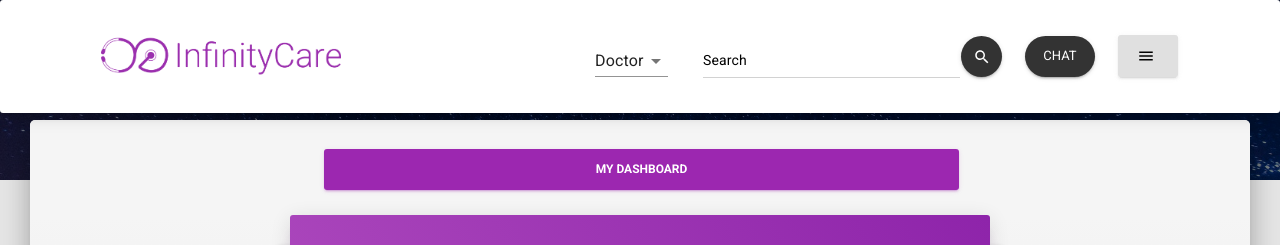
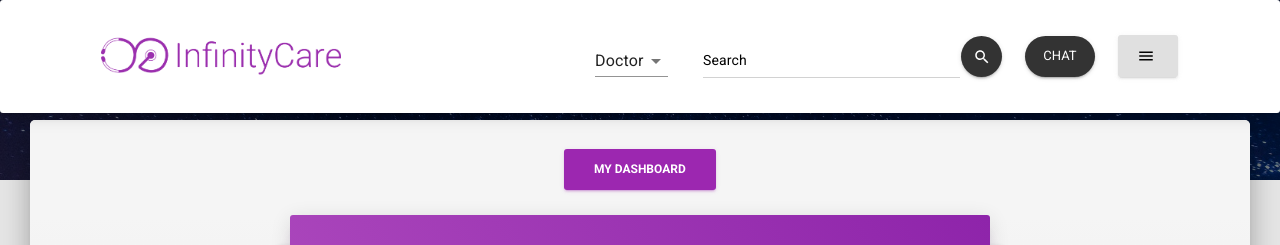
Before and after one commit to maanvithag/frontend, a React (Create React App) app: page /doctor/insurance/1 in a window 1280 px wide. Shown: the top 245 px of the page. Built offline with nearby package versions, Linux system fonts and the light colour scheme; no server answers.

Commit message:
Adding buildpack for heroku

```diff
--- a/src/views/Dashboards/PatientViewOfIP.js
+++ b/src/views/Dashboards/PatientViewOfIP.js
@@ -79,6 +79,7 @@ export default function ProfilePage(props) {
             headers: { 'Content-Type': 'application/json', Accept: 'application/json' },
         }).then(response => response.json())
             .then(data => {
+                console.log(data)
                 address.push(data.address)
                 setAddress(address)
                 setProfile(data)
@@ -179,9 +180,9 @@ export default function ProfilePage(props) {
                     <div className={classes.container}>
                         <br></br>
                         <GridContainer justify="center">
-                            <GridItem xs={12} sm={12} md={7}>
+                            <GridItem xs={12} sm={12} md={7} align="center">
                             <Link to={"/" + window.localStorage.getItem("userType") + "/dashboard"}>
-                                <Button fullWidth color="primary" style={style.btn}><b>My Dashboard</b></Button>
+                                <Button color="primary" style={style.btn}><b>My Dashboard</b></Button>
                             </Link>
                             </GridItem>
                             <GridItem xs={5} sm={5} md={8}>
--- a/src/views/LoginPage/LoginForm.js
+++ b/src/views/LoginPage/LoginForm.js
@@ -28,7 +28,7 @@ class LoginForm extends React.Component {
     let currentURLPath = window.location.pathname;
     window.localStorage.setItem("userType", currentURLPath.substring(1, currentURLPath.indexOf("/signin")));
 
-    //window.localStorage.setItem("baseURL", "http://localhost:8080/");
+    // window.localStorage.setItem("baseURL", "http://localhost:8080/");
     window.localStorage.setItem("baseURL", "https://infinity-care-backend.herokuapp.com/");
     this.handleUsernameChange = this.handleUsernameChange.bind(this);
     this.handlePasswordChange = this.handlePasswordChange.bind(this);
@@ -77,7 +77,7 @@ class LoginForm extends React.Component {
       })
     }).then(response => response.json())
       .then(data => {
-        if (data.isNewUser && this.state.captchavalue) {
+        if (data.isNewUser) {
           this.props.history.push("mfa");
         } else {
           this.fireAndGetResponseInJSON()
@@ -110,7 +110,7 @@ class LoginForm extends React.Component {
       })
     }).then(response => response.json())
       .then(data => {
-        if (data.isCredentialsAccurate && this.state.captchavalue) {
+        if (data.isCredentialsAccurate) {
           this.props.history.push("mfa");
         } else {
           alert("The entered credentials are wrong or you've not verified that you're not a robot. Please check");
--- a/src/views/UserProfilePages/PatientProfilePage.js
+++ b/src/views/UserProfilePages/PatientProfilePage.js
@@ -58,6 +58,7 @@ export default function ProfilePage(props) {
             headers: {'Content-Type': 'application/json', Accept: 'application/json'},
         }).then(response => response.json())
             .then(data => {
+                console.log(data)
                 setProfile(data)
                 setEmailAddress("")
                 setAddress("")
```
